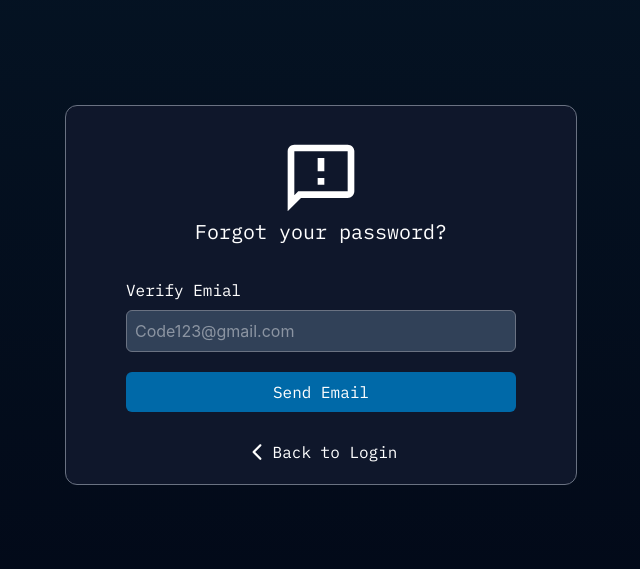
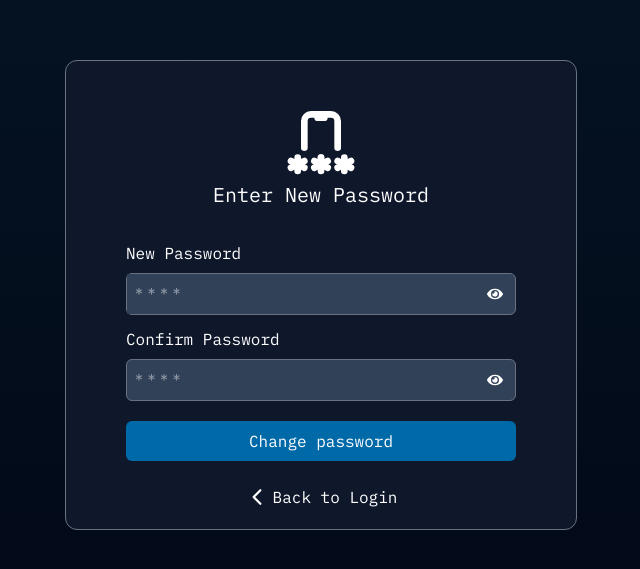
Before and after one commit to kashaf009/CodeLikePro, a React (Vite) app in the folder frontend/: page /resetpassword in a window 1280 px wide. Shown: the part 105-674 px from the top of the page, without its empty margins (319-959 px from the left). Built offline with nearby package versions, Linux system fonts and the light colour scheme; no server answers.

Commit message:
feat : added see password hide assword feature in reset password inputs

```diff
--- a/frontend/src/components/ForgotPass.jsx
+++ b/frontend/src/components/ForgotPass.jsx
@@ -13,6 +13,7 @@ import { BASE_URL } from "../utils/constants";
 import { ImSpinner2 } from "react-icons/im";
 import validator from "validator";
 import { MdOutlineVerified } from "react-icons/md";
+import { FaEye, FaEyeSlash } from "react-icons/fa";
 
 const ForgotPass = () => {
   const toEmailIdRef = useRef(null);
@@ -21,10 +22,15 @@ const ForgotPass = () => {
   const newPasswordRef = useRef(null);
   const conPasswordRef = useRef(null);
   const [toEmailId, settoEmailId] = useState(null);
-  const [PassResetSuccessful, setPassResetSuccessful] = useState(false)
+  const [PassResetSuccessful, setPassResetSuccessful] = useState(false);
+  const [showPass, setshowPass] = useState(false);
+
+  const toggleShowPass = () => {
+    setshowPass(!showPass);
+  };
 
   const navigate = useNavigate();
-  const [State, setState] = useState(1);
+  const [State, setState] = useState(3);
   const [Error, setError] = useState(null);
 
   const handleSendEmail = async () => {
@@ -143,9 +149,8 @@ const ForgotPass = () => {
       );
 
       console.log("password reset successful");
-      setPassResetSuccessful(true)
-      setState(4)
-
+      setPassResetSuccessful(true);
+      setState(4);
     } catch (error) {
       setError(
         error?.response?.data?.message ||
@@ -281,30 +286,48 @@ const ForgotPass = () => {
             <label htmlFor="OTP" className="font-['ibm_plex_mono'] mb-2 ">
               New Password
             </label>
+            <div className="flex items-center border bg-slate-700 rounded-md mb-3 border-gray-500">
               <input
-              type="password"
+                type={`${showPass ? "text" : "password"}`}
                 onChange={() => setError(null)}
                 ref={newPasswordRef}
                 required
-              className="bg-slate-700 py-2 border   border-gray-500 rounded-md mb-5 text-white  px-2 placeholder:text-md placeholder:text-gray-200  placeholder:opacity-50 "
+                className="bg-slate-700 py-2  w-[95%]  outline-none  text-white  px-2 placeholder:text-md placeholder:text-gray-200  placeholder:opacity-50 "
                 name=""
                 id="OTP"
                 placeholder="* * * *"
               />
+              <span className="mr-3" onClick={toggleShowPass}>
+                {showPass ? (
+                  <FaEyeSlash className="text-white" />
+                ) : (
+                  <FaEye className="text-white" />
+                )}
+              </span>
+            </div>
 
             <label htmlFor="OTP" className="font-['ibm_plex_mono'] mb-2 ">
               Confirm Password
             </label>
+            <div className={`flex items-center border bg-slate-700 rounded-md  border-gray-500 ${Error? "mb-2":"mb-5"}`}>
               <input
-              type="password"
+                type={`${showPass ? "text" : "password"}`}
                 onChange={() => setError(null)}
                 ref={conPasswordRef}
                 required
-              className="bg-slate-700 py-2 border   border-gray-500 rounded-md mb-5 text-white  px-2 placeholder:text-md placeholder:text-gray-200  placeholder:opacity-50 "
+                className="py-2  w-[95%]  outline-none   text-white  px-2 placeholder:text-md placeholder:text-gray-200  placeholder:opacity-50 "
                 name=""
                 id="OTP"
                 placeholder="* * * *"
               />
+              <span className="mr-3" onClick={toggleShowPass}>
+                {showPass ? (
+                  <FaEyeSlash className="text-white" />
+                ) : (
+                  <FaEye className="text-white" />
+                )}
+              </span>
+            </div>
             {Error && <p className="mb-2 text-red-500">{Error}</p>}
 
             <div
@@ -326,7 +349,7 @@ const ForgotPass = () => {
               onClick={() => {
                 navigate("/login");
               }}
-              className="py-2 flex gap-1 hover:gap-3 hover:text-sky-500 transition-all items-center justify-center rounded-md px-2 placeholder:text-md"
+              className="py-2 flex gap-1 hover:gap-3 hover:text-sky-500 transition-all items-center justify-center  mb-3 rounded-md px-2 placeholder:text-md"
             >
               <IoIosArrowBack className="h-6 w-6 " />
               <p className="font-['ibm_plex_mono'] text-center ">
@@ -339,7 +362,7 @@ const ForgotPass = () => {
 
       {/* state 4  */}
 
-      {PassResetSuccessful &&  State == 4 && (
+      {PassResetSuccessful && State == 4 && (
         <div className="bg-slate-900 w-[40%] border border-gray-500 rounded-xl text-white h-[50%]">
           <MdOutlineVerified className="w-30 mt-8 text-green-500 mb-2 h-30 mx-auto" />
           <h1 className="text-center mb-8 text-xl font-['ibm_plex_mono'] ">
@@ -347,10 +370,6 @@ const ForgotPass = () => {
           </h1>
 
           <div className=" px-15 flex  flex-col">
-
-
-
-
             <div
               onClick={() => {
                 navigate("/login");
@@ -365,10 +384,6 @@ const ForgotPass = () => {
           </div>
         </div>
       )}
-
-
-
-
     </div>
   );
 };
```
Lines whose indentation alone changed are shown as unchanged.
